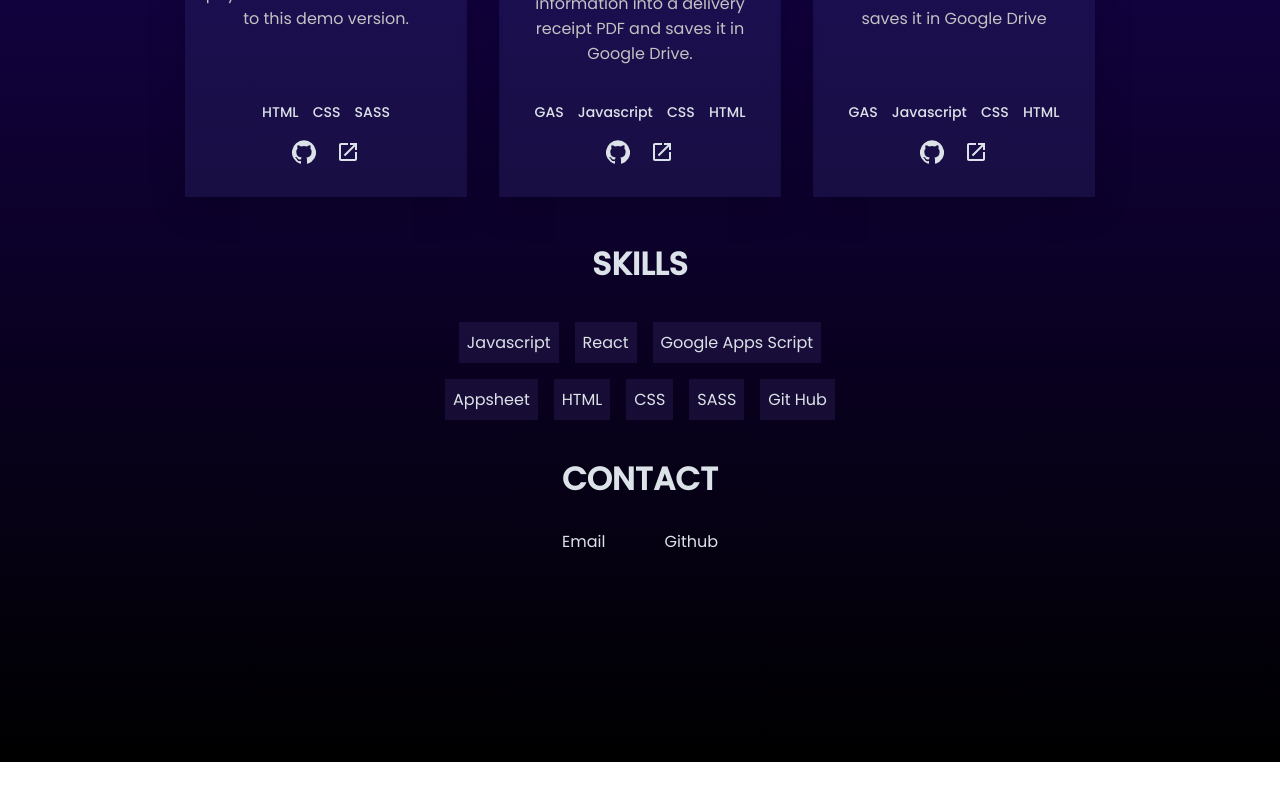
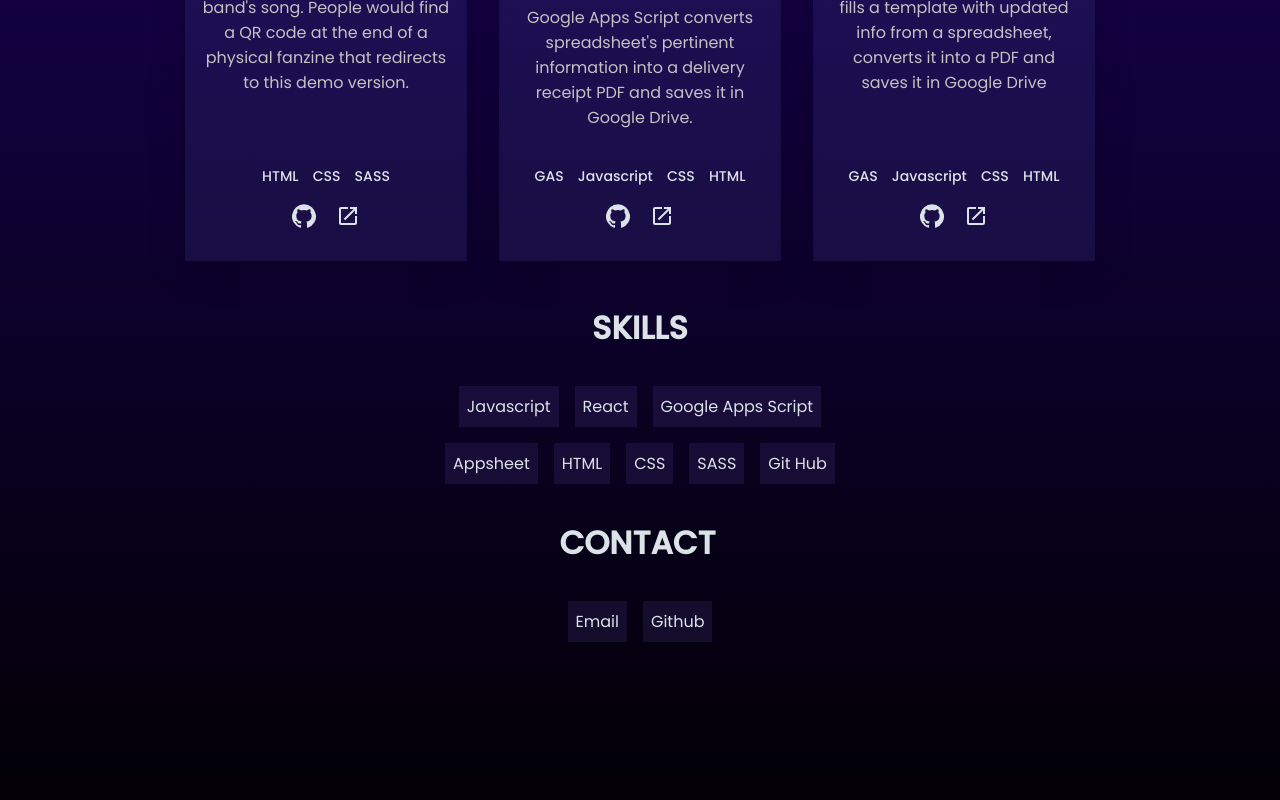
Before and after one commit to marcotenaglia/portfolio, a React (Vite) app: page / in a window 1280 px wide. Shown: the part 1515-2315 px from the top of the page. Before the commit the page ends 2277 px from the top, so only its background shows below. Built offline with nearby package versions, Linux system fonts and the light colour scheme.

Commit message:
commit 31/01 10.47

```diff
--- a/src/App.css
+++ b/src/App.css
@@ -27,7 +27,7 @@ button {
 .container {
     display: flex;
     flex-flow: column;
-    margin-top: 3em;
+    margin-top: 7em;
     justify-content: center;
     align-items: center;
 }
@@ -116,7 +116,7 @@ li {
     padding: 0.5em;
 }
 
-ul.skills-list li:hover {
+ul.items-list li:hover {
     background-color: rgba(63, 51, 132, 0.504);
     transition: 0.3s;
 
@@ -129,7 +129,7 @@ ul.skills-list li:hover {
     justify-content: center;
 }
 
-.skills-list {
+.items-list {
     display: flex;
     max-width: 450px;
     width: 95%;
@@ -140,7 +140,7 @@ ul.skills-list li:hover {
     padding: 0%;
 }
 
-.skills-list li {
+.items-list li {
     margin: 0.5em;
 }
 
--- a/src/App.jsx
+++ b/src/App.jsx
@@ -147,7 +147,7 @@ function App() {
 
       <h2 className='section-title'>SKILLS</h2>
 
-      <ul className='skills-list'>
+      <ul className='items-list'>
         <li>Javascript</li>
         <li>React</li>
         <li>Google Apps Script</li>
@@ -163,14 +163,14 @@ function App() {
   const Contact = () => (
     <div id='contact' className="contact">
       <h2 className='section-title'>CONTACT</h2>
-      <div className='contact-box'>
-        <div>
+      <ul className='contact-box items-list'>
+        <li>
           Email
-        </div>
-        <div>
+        </li>
+        <li>
           Github
-        </div>
-      </div>
+        </li>
+      </ul>
     </div>
   );
 
```
